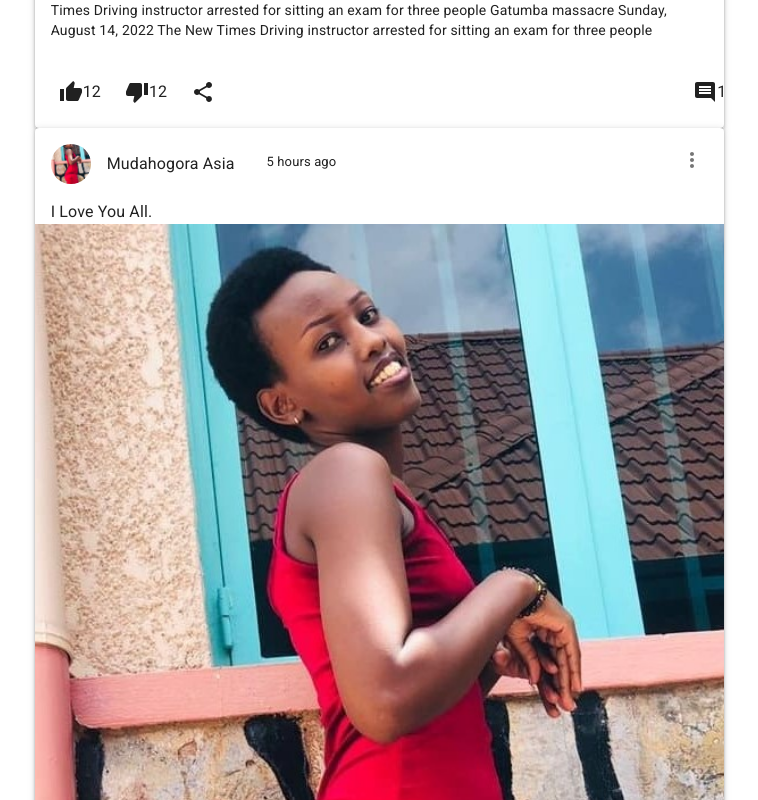
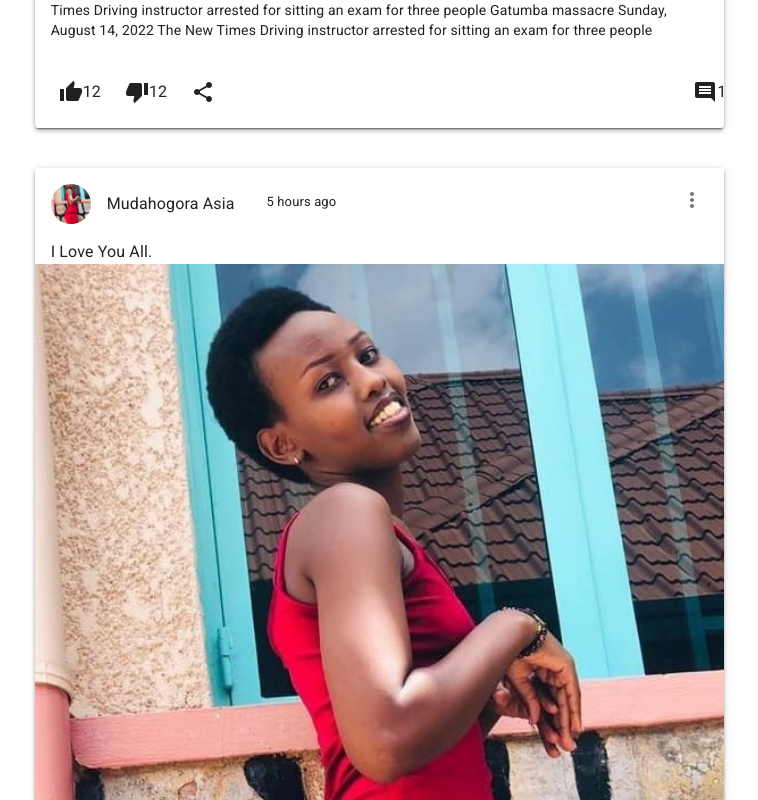
Before and after one commit to EricHOfla/EROHMEDIA, a React (Create React App) app: page / in a window 1280 px wide. Shown: the part 1420-2220 px from the top of the page, without its empty margins (208-966 px from the left). Built offline with nearby package versions, Linux system fonts and the light colour scheme.

Commit message:
Update Post.jsx

```diff
--- a/src/components/Post.jsx
+++ b/src/components/Post.jsx
@@ -57,7 +57,7 @@ import { Users } from "../Data";
 
     return (
       <>
-    <Box boxShadow={3}>
+    <Box boxShadow={3} className={classes.card}>
     <Card className={classes.root}>
  <CardHeader className={classes.cardheader}
 
```
